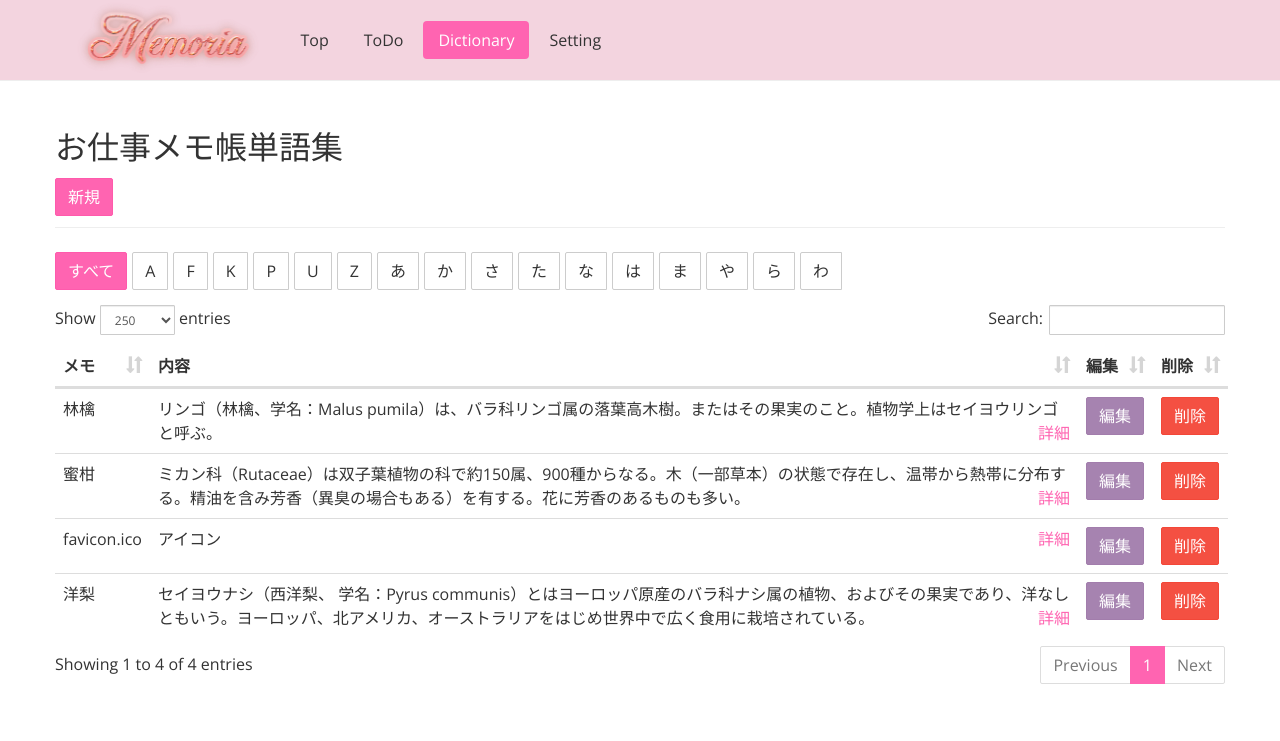
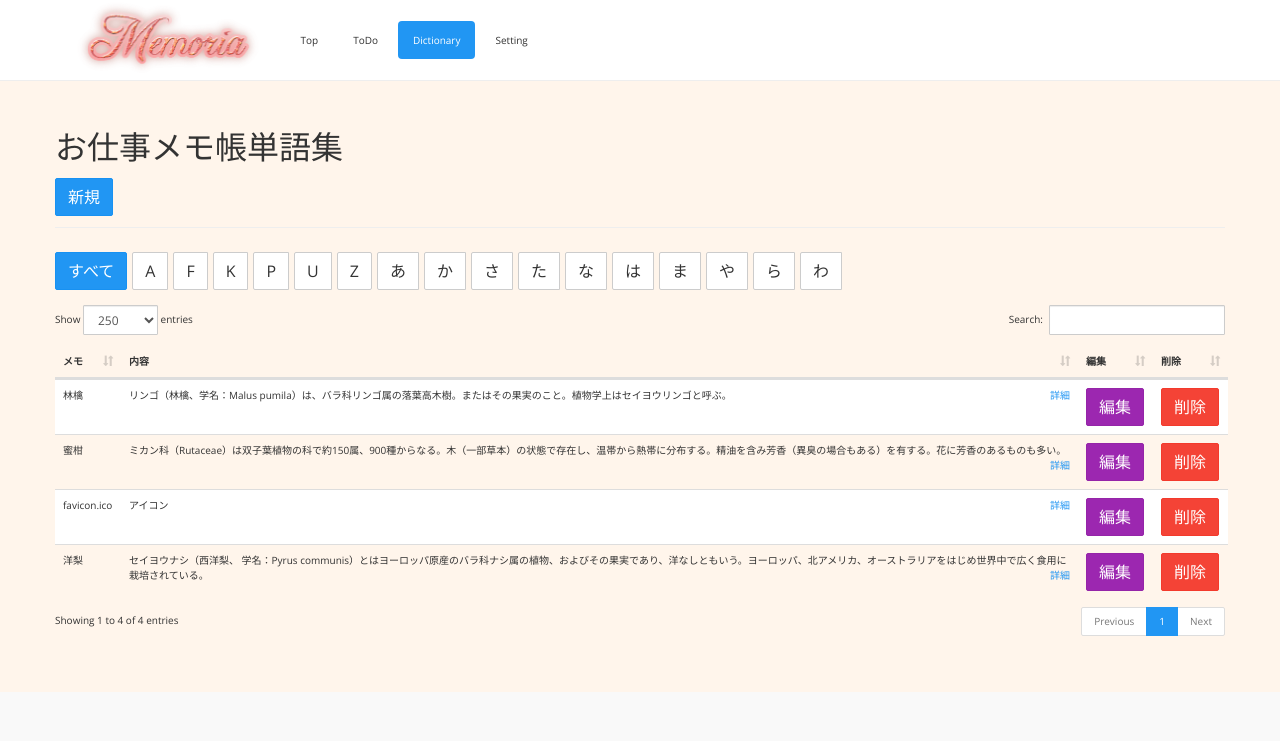
Before and after one commit to ooyuka2/Memoria, a PHP site: page /pages/dictionary.php in a window 1280 px wide. Shown: the top 741 px of the page. Run offline with PHP 8.4, Linux system fonts and the light colour scheme; some libraries are stand-ins or nearby versions.

Commit message:
fourth commit

```diff
--- a/pages/dictionary.php
+++ b/pages/dictionary.php
@@ -1,7 +1,7 @@
 <?php
 	include('hedder.php');
 ?>
-<body>
+<body style='font-size:100%;'>
 <?php
 	include('navigation.php');
 	//$dictionary = readCsvFile('../data/dictionary.csv');
@@ -16,7 +16,7 @@
 	  ?>
 	</div>
 </section>
-
+<script>
 
 <?php
 
@@ -27,6 +27,7 @@
 	window.onload = function(){
 	    document.getElementsByClassName('dictionary')[0].classList.add('active');
 	}
+	//document.body.style.fontSize = '60%';
 </script>
 </body>
 </html>
--- a/pages/setting.php
+++ b/pages/setting.php
@@ -1,4 +1,4 @@
 <?php
 	//honoka, niko, rin, umi
-	$color = 'niko';
+	$color = 'honoka';
 ?>
```
